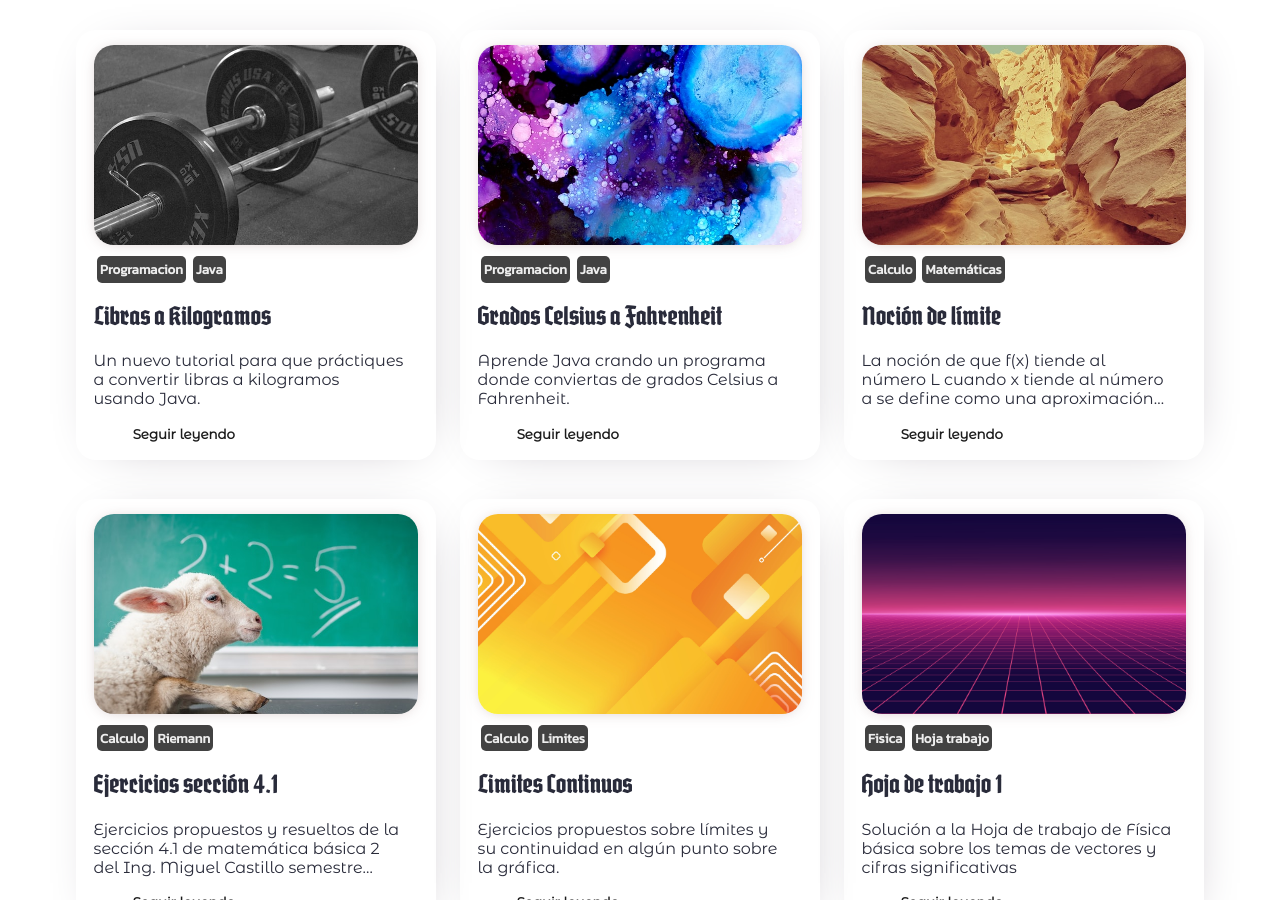
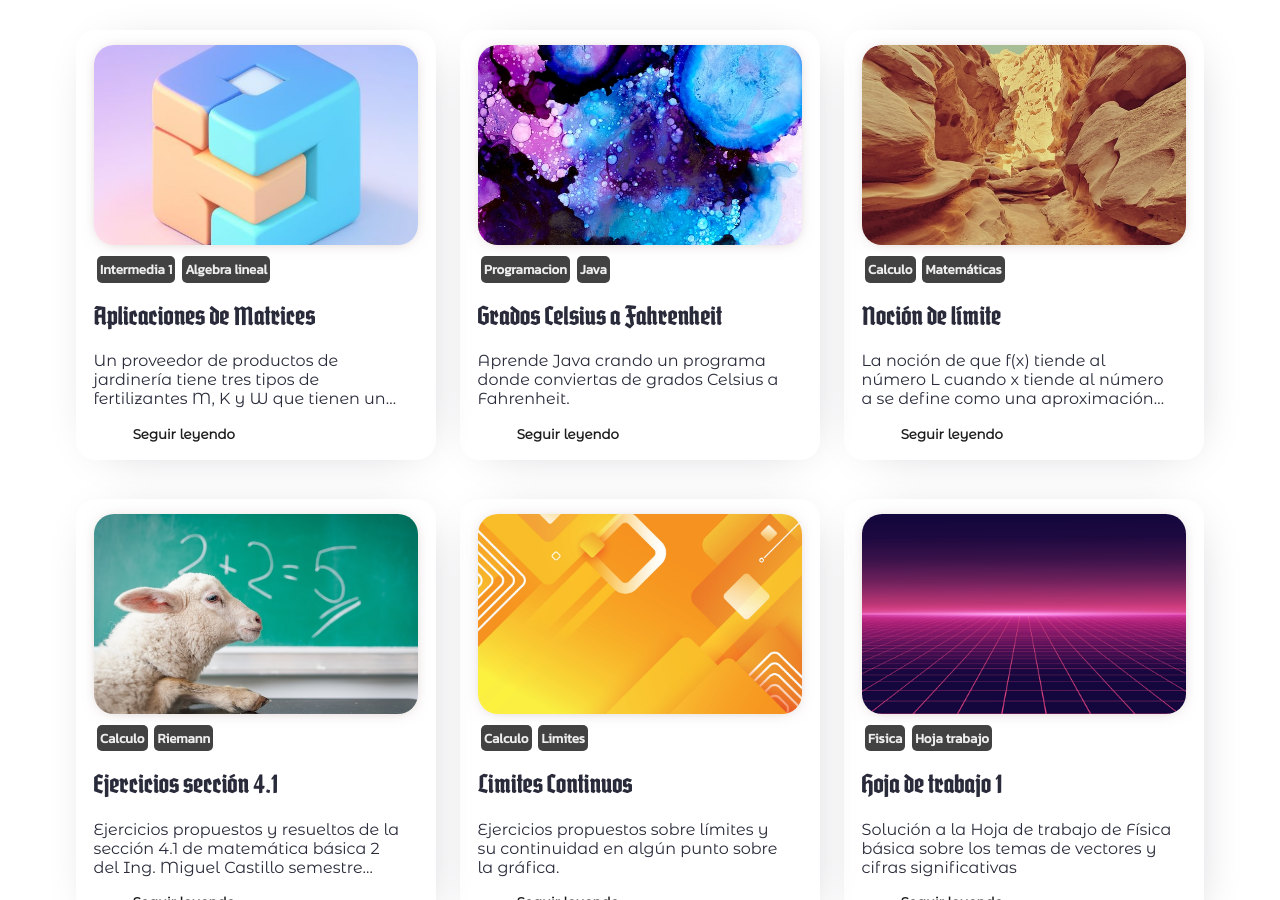
Before and after one commit to jorgeAML/creativeaml, a Jekyll site: the page built from index.markdown, in a window 1280 px wide and 900 px high, scrolled down 1159 px. Built offline with Jekyll 4.4.1, drawn with Linux system fonts in a browser that asks for light colours; some web fonts are replaced; a script that is not in the unit is left out; comment, search, counter and statistics services are not loaded.

Commit message:
updated with new post

```diff
--- a/index.markdown
+++ b/index.markdown
@@ -29,7 +29,7 @@ image11Alt: Sección 4.1 Area bajo la curva
 image1: assets/images/post10.jpg
 image2: assets/images/HT1.jpg
 image3: assets/images/post6.jpg
-image4: assets/images/post8.jpg
+image4: assets/images/MA11.jpeg
 image5: assets/images/post7.jpg
 image6: assets/images/phone.jpg
 image7: assets/images/header.jpg
@@ -70,11 +70,11 @@ descriptionTitle: Curso de Java
 descriptionA:  Aprende Java creando programas simples y de rápida ejecución visitando los tutoriales que tengo planeado hacer cada semana
 
 ### PART 2 ###
-part2-carta1-titulo: Libras a Kilogramos
-part2-carta1-parrafo: Un nuevo tutorial para que práctiques a convertir libras a kilogramos usando Java.
-part2-carta1-label1: Programacion
-part2-carta1-label2: Java
-part2-carta1-parrafo-enlace: /blog_posts/11-10-2022.html
+part2-carta1-titulo: Aplicaciones de Matrices
+part2-carta1-parrafo: Un proveedor de productos de jardinería tiene tres tipos de fertilizantes M, K y W que tienen un contenido de nitrógeno de 30%, 20% y 15% respectivamente.
+part2-carta1-label1: Intermedia 1
+part2-carta1-label2: Algebra lineal
+part2-carta1-parrafo-enlace: /blog_posts/02-02-2024.html
 # CARTA 2
 part2-carta2-titulo: Grados Celsius a Fahrenheit
 part2-carta2-parrafo: Aprende Java crando un programa donde conviertas de grados Celsius a Fahrenheit.
```
Also changed, not shown: assets/images/MA11.jpeg (added).
